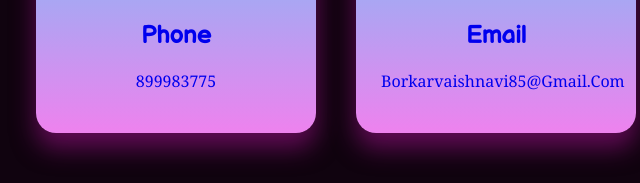
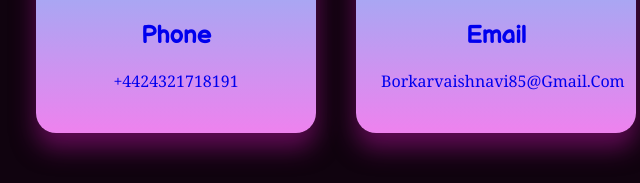
Before and after one commit to VaishnaviBorkar/my-portfolio, a plain HTML site: page index.html in a window 1280 px wide. Shown: the part 3065-3248 px from the top of the page, 464-1104 px from the left. Drawn offline with Linux system fonts and the light colour scheme.

Commit message:
Update index.html

```diff
--- a/index.html
+++ b/index.html
@@ -183,7 +183,7 @@
         <a href="tel:+8999837751">
           <img src="https://img.icons8.com/ios-filled/100/4a90e2/apple-phone.png"/>
           <h2>Phone</h2>
-          <p > 899983775</p>
+          <p >+4424321718191</p>
           </a>
       </div>
      <div class="email">
```
